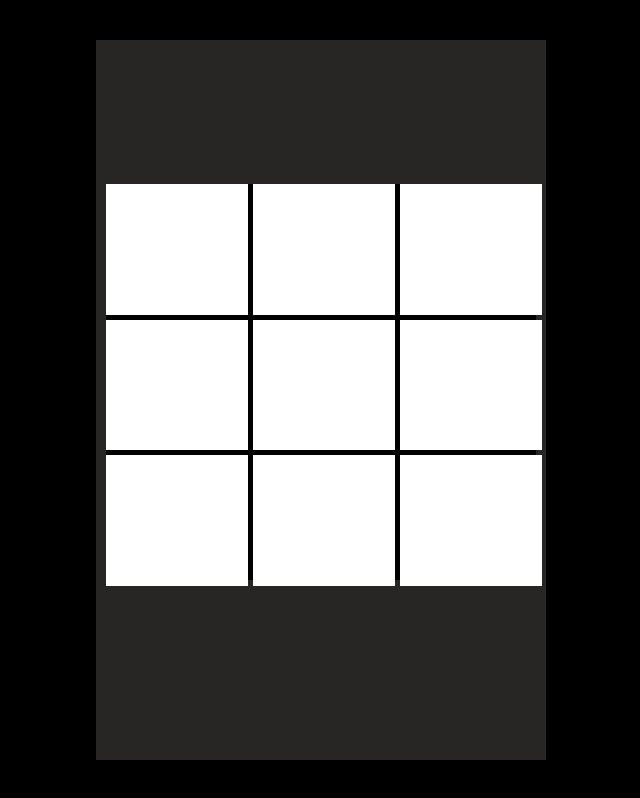
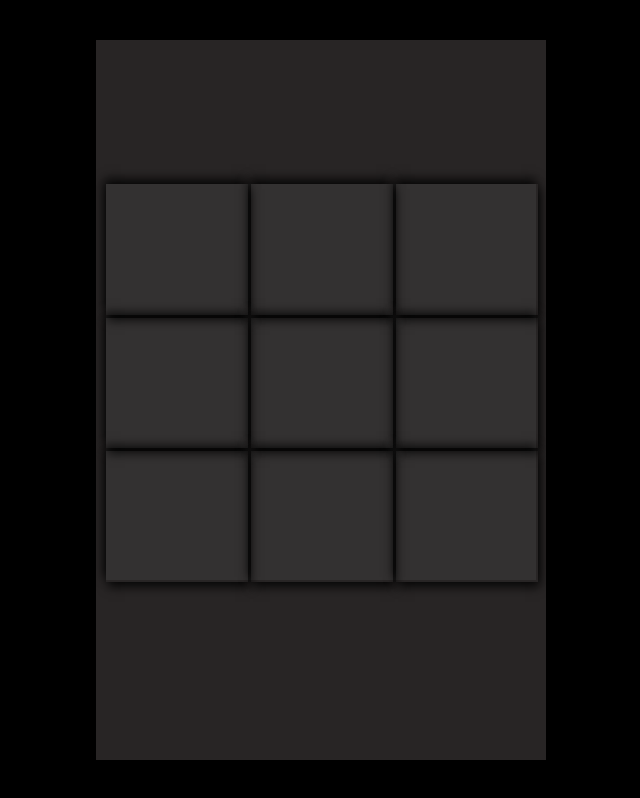
Before and after one commit to samithspalan/Tic-Tac-Toe, a plain HTML site: page index.html in a window 1280 px wide. Shown: the whole page, without its empty margins (319-959 px from the left). Drawn offline with Linux system fonts and the light colour scheme.

Commit message:
initial commit

```diff
--- a/style.css
+++ b/style.css
@@ -30,13 +30,15 @@ body{
 .game{
     width: 100%;
     height: 55%;
-    background: #000;
+    background: #333131;
     display: grid;
     grid-template-columns: 33% 33% 33%;
     grid-template-rows: 33% 33% 33%;
-    gap: 5px;
+    gap: 3px;
 
 }
 .box{
-    background:white;
+    width: 100%;
+    background:transparent;
+    box-shadow: 2px 5px 10px rgba(0,0,0,0.8),-2px -5px 10px rgba(0,0,0,0.8);
 }
```
